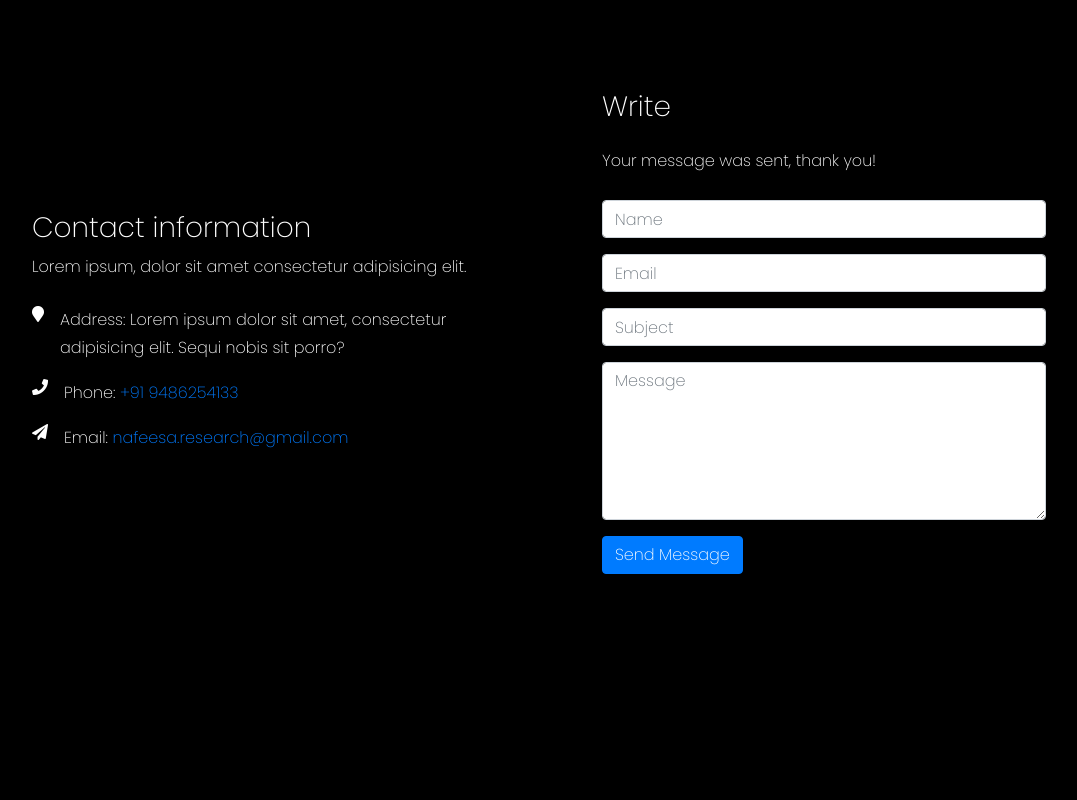
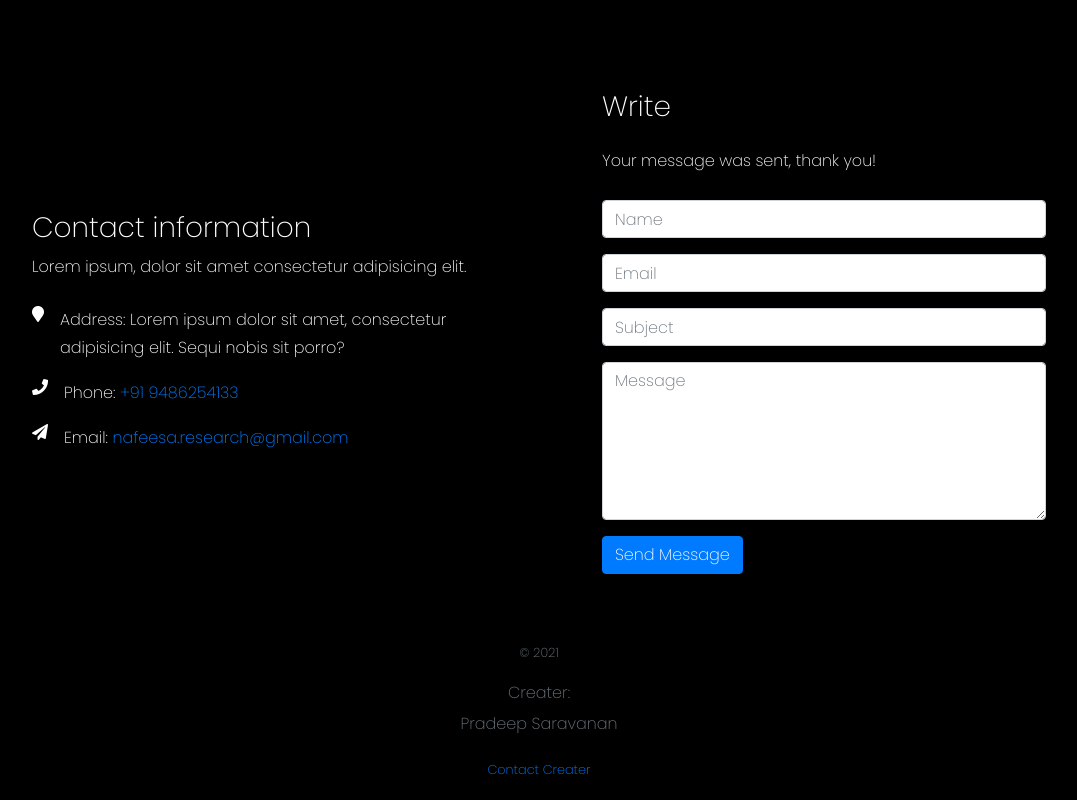
Before and after one commit to developerpradeepofficial/FreeLancing-Proff.Portfolio, a plain HTML site: page index.html in a window 1280 px wide. Shown: the part 9728-10528 px from the top of the page, without its empty margins (101-1178 px from the left). Before the commit the page ends 10366 px from the top, so only its background shows below. Drawn offline with nearby package versions, Linux system fonts and the light colour scheme; a web font is replaced by a local one.

Commit message:
Update index.html

```diff
--- a/index.html
+++ b/index.html
@@ -645,6 +645,13 @@
         </div>
       </div>
     </section>
+        <!-- Footer -->
+       <footer class="text-center text-muted footer-main">
+      <p ><small>&copy; 2021</small></p>
+      <h6>Creater: </h6>
+      <p><span> Pradeep Saravanan</span></p>
+      <p><small><a href="https://callmepradeep.netlify.app" target="_blank">Contact Creater</a></small></p>
+    </footer>
     <script src="js/jquery.min.js"></script>
     <script src="js/popper.js"></script>
     <script src="js/jquery.validate.min.js"></script>
```
